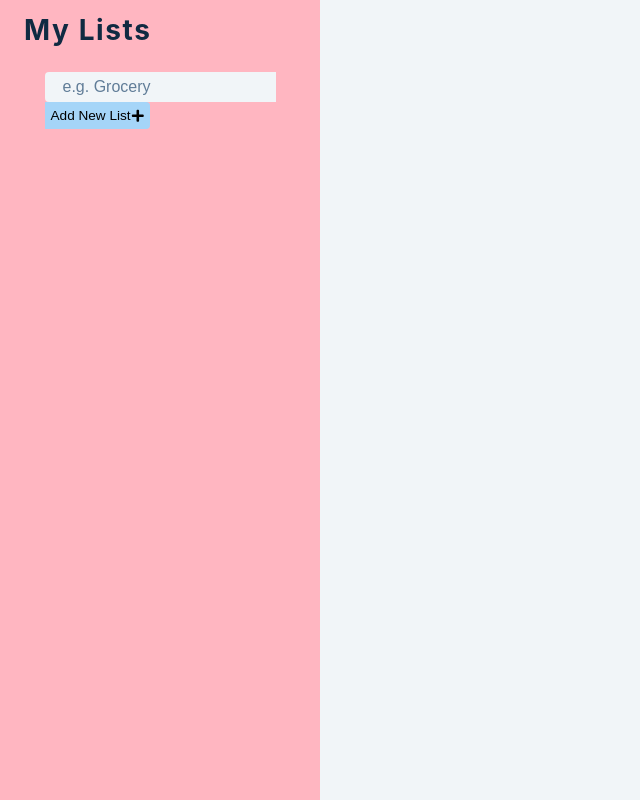
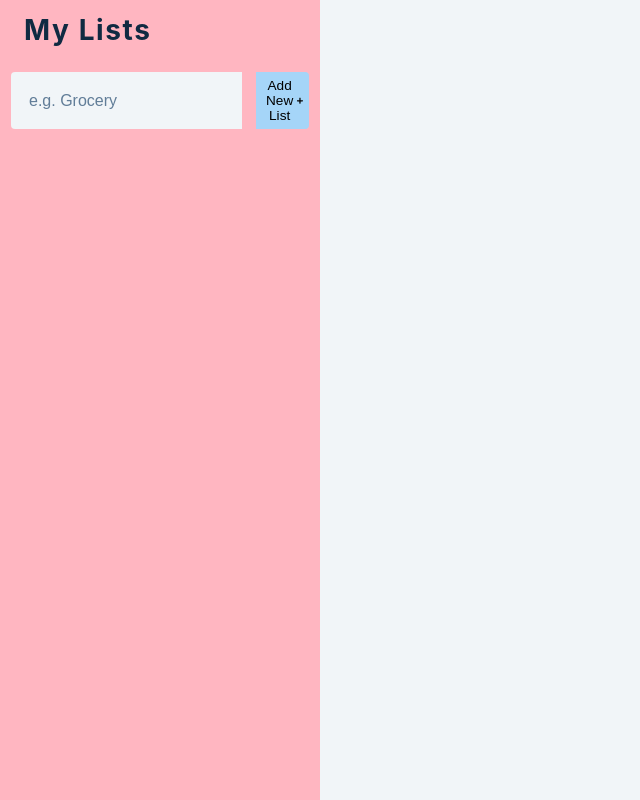
Before and after one commit to Farahcodes/my-todo-app-next-typescript, a Next.js app: page / in a window 1280 px wide. Shown: the whole page, without its empty margins (0-640 px from the left). Built offline with nearby package versions, Linux system fonts and the light colour scheme.

Commit message:
added css classname

```diff
--- a/pages/AddList.tsx
+++ b/pages/AddList.tsx
@@ -12,7 +12,7 @@ const AddList = ({
   handleAdd: React.MouseEventHandler<HTMLButtonElement>;
 }) => {
   return (
-    <div>
+    <div className={styles.container}>
       <input
         type="text"
         className={styles.input}
```
